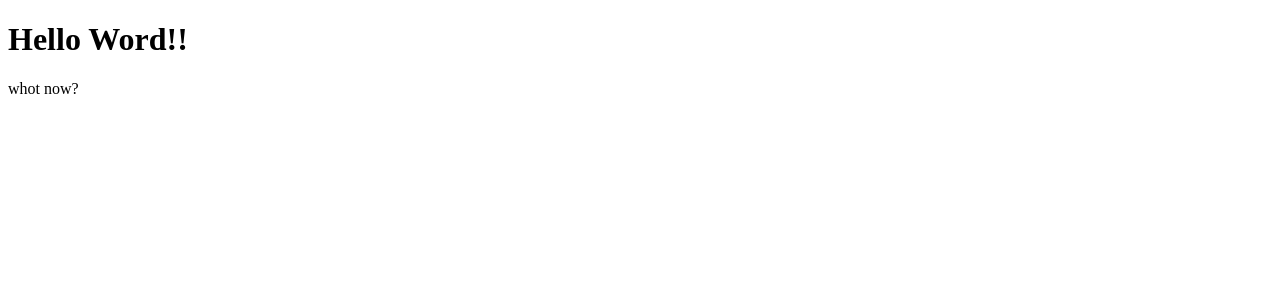
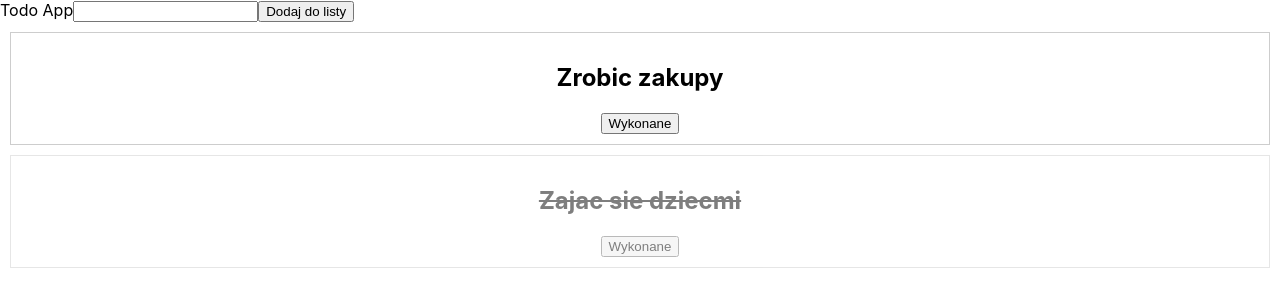
Before and after one commit to born-kes/react-learning-from-a-tutorials-, a React (Create React App) app: page / in a window 1280 px wide. Shown: the top 306 px of the page. Built offline with nearby package versions, Linux system fonts and the light colour scheme.

Commit message:
Add list todo from YouTube tutorial
tutorial link : https://youtu.be/Qz7swLxNS0Y?t=2920

es6 syntax
list todo

```diff
--- a/public/index.html
+++ b/public/index.html
@@ -2,13 +2,18 @@
 <html lang="en">
 <head>
     <meta charset="UTF-8">
-    <title>{%name%}</title>
+    <link rel="icon" href="%PUBLIC_URL%/favicon.ico" />
+    <meta name="viewport" content="width=device-width, initial-scale=1" />
+    <meta name="theme-color" content="#000000" />
     <meta
         name="description"
         content="Web site created using create-react-app"
     />
+    <link rel="apple-touch-icon" href="%PUBLIC_URL%/logo192.png" />
+    <title>React list Todo</title>
 </head>
-<body>
-<div id="root"></div>
-</body>
+  <body>
+    <noscript>You need to enable JavaScript to run this app.</noscript>
+    <div id="root"></div>
+  </body>
 </html>
--- /dev/null
+++ b/src/App.js
@@ -0,0 +1,12 @@
+import React from 'react';
+import Todo from "./components/Todo";
+
+function App() {
+  return (
+    <div className="App">
+      <Todo />
+    </div>
+  );
+}
+
+export default App;
--- /dev/null
+++ b/src/components/Todo.js
@@ -0,0 +1,54 @@
+import * as React from "react";
+import TodoItem from "./TodoItem";
+
+class Todo extends React.Component {
+    state = {
+        elements : [
+            {id: 's1',isComplited: false, title: 'Zrobic zakupy'},
+            {id: 's2',isComplited: true, title: 'Zajac sie dziecmi'}
+        ],
+        inputValue: ''
+    }
+    inputHandler(event) {
+        const newValue = event.target.value;
+        this.setState({ inputValue: newValue });
+    }
+    addItem() {
+        if(this.state.inputValue ==='') return;
+    const item = {
+        id: (`s${this.state.elements.length+1}`),
+        isComplited: false,
+        title: (this.state.inputValue)
+    };
+    const newElements = [item, ...this.state.elements];
+    this.setState({ elements: newElements });
+    this.setState({ inputValue: '' });
+    };
+
+    markCompleted(id) {
+        const index = this.state.elements
+                            .findIndex(x=>x.id === id);
+        const newElements = this.state.elements;
+        newElements[index].isComplited = true;
+
+        this.setState({ elements: newElements });
+    };
+
+    render() {
+        console.log(this.state);
+
+        const element = this.state.elements.map(e=> {
+            return <TodoItem key={e.id} element={e} markClicked={this.markCompleted.bind(this)} />;
+        });
+        return (
+            <div>
+                Todo App
+                <input type="text" value={this.state.inputValue } onChange={this.inputHandler.bind(this)}/>
+                <button key="buttonNewItem" onClick={this.addItem.bind(this)}>Dodaj do listy</button>
+                {element}
+            </div>
+        )
+    }
+}
+
+export default Todo;
--- /dev/null
+++ b/src/components/TodoItem.js
@@ -0,0 +1,15 @@
+import * as React from "react";
+
+const TodoItem = pros => {
+
+    const e = pros.element;
+    const runMarkClicked = pros.markClicked;
+    return (
+        <div key={`z${e.id}`} className={`card ${e.isComplited ? 'complited':''}`}>
+            <h2>{e.title}</h2>
+            <button onClick={() => runMarkClicked(e.id) }>Wykonane</button>
+        </div>
+    );
+}
+
+export default TodoItem;
--- /dev/null
+++ b/src/index.css
@@ -0,0 +1,26 @@
+body {
+  margin: 0;
+  font-family: -apple-system, BlinkMacSystemFont, 'Segoe UI', 'Roboto', 'Oxygen',
+    'Ubuntu', 'Cantarell', 'Fira Sans', 'Droid Sans', 'Helvetica Neue',
+    sans-serif;
+  -webkit-font-smoothing: antialiased;
+  -moz-osx-font-smoothing: grayscale;
+}
+
+code {
+  font-family: source-code-pro, Menlo, Monaco, Consolas, 'Courier New',
+    monospace;
+}
+.card {
+  padding: 10px;
+  border: 1px solid #cdcdcd;
+  margin: 10px;
+  text-align: center;
+}
+
+.card.complited {
+  opacity: .5;
+}
+.card.complited h2 {
+  text-decoration: line-through;
+}
--- a/src/index.js
+++ b/src/index.js
@@ -1,10 +1,11 @@
 import React from 'react';
 import ReactDOM from 'react-dom';
+import './index.css';
+import App from './App';
 // import * as serviceWorker from './serviceWorker';
 
 ReactDOM.render( <div>
-    <h1>Hello Word!!</h1>
-    <p> whot now?</p>
+    <App />
 </div> , document.getElementById('root') );
 
 
```
